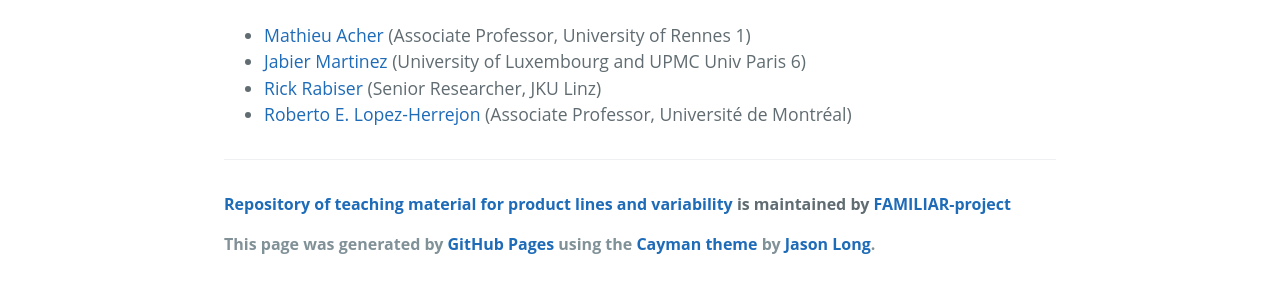
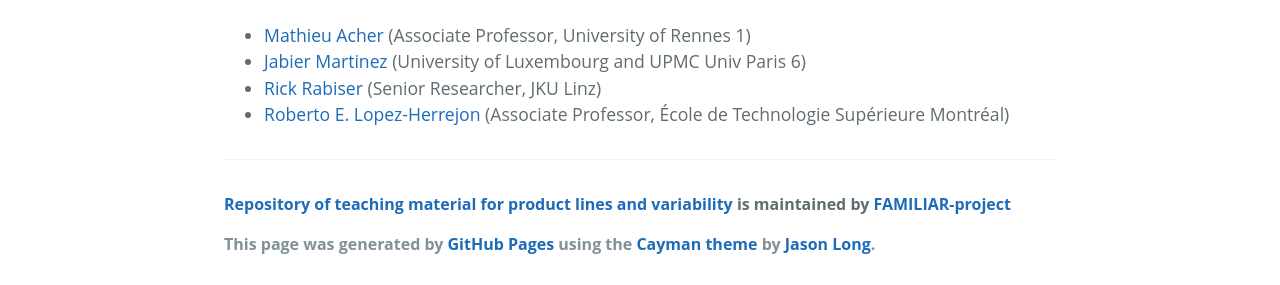
Before and after one commit to FAMILIAR-project/teaching, a Jekyll site: the page built from index.html, in a window 1280 px wide. Shown: the part 1321-1606 px from the top of the page. Built offline with Jekyll 4.4.1, drawn with Linux system fonts in a browser that asks for light colours.

Commit message:
Update contributors.md

```diff
--- a/_includes/contributors.md
+++ b/_includes/contributors.md
@@ -3,4 +3,4 @@
  * [Mathieu Acher](http://www.mathieuacher.com) (Associate Professor, University of Rennes 1)
  * [Jabier Martinez](http://sites.google.com/site/jabiermartinezwebsite) (University of Luxembourg and UPMC Univ Paris 6)
  * [Rick Rabiser](http://mevss.jku.at/?page_id=57) (Senior Researcher, JKU Linz)
- * [Roberto E. Lopez-Herrejon](http://umontreal.ca) (Associate Professor, Université de Montréal)
+ * [Roberto E. Lopez-Herrejon](https://www.etsmtl.ca/) (Associate Professor, École de Technologie Supérieure Montréal)
```
